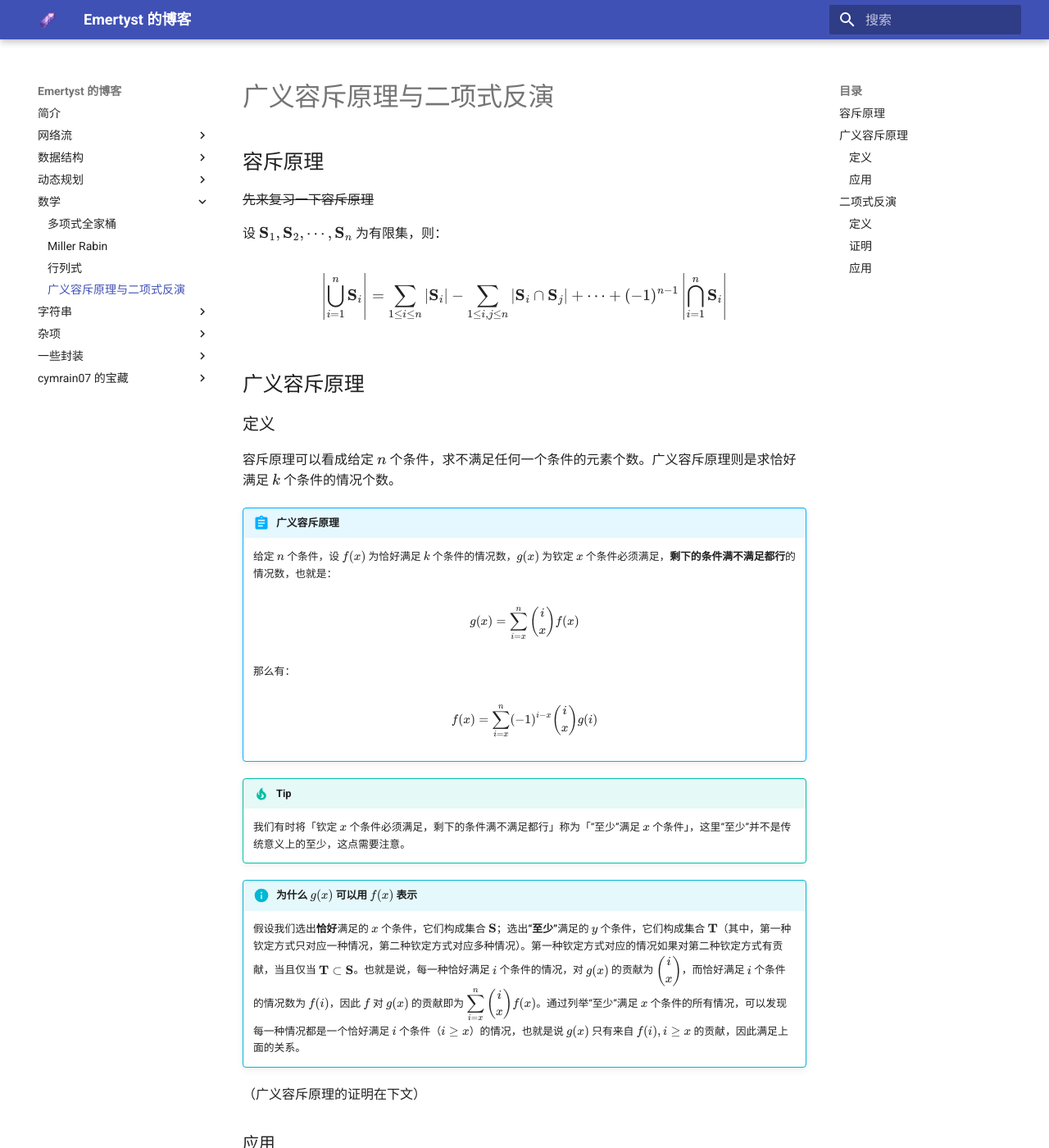
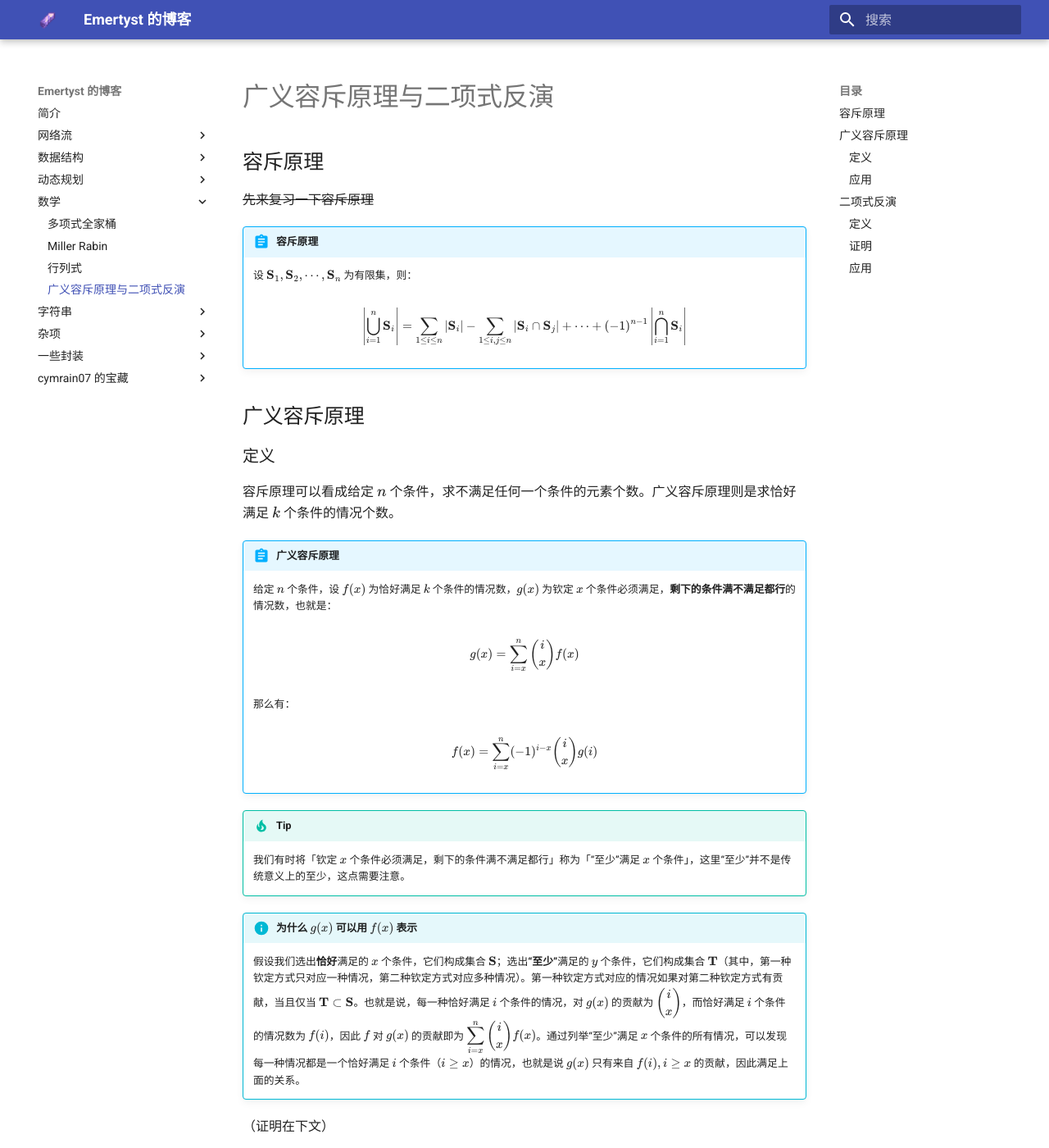
Before and after one commit to Emertyst/blog, an MkDocs documentation site: the page built from docs/notes/math/4.md, in a window 1280 px wide and 1400 px high. Shown: the whole window at 82% size. Built offline with MkDocs 1.6.1 and Material for MkDocs 9.7.7, drawn with Linux system fonts in a browser that asks for light colours.

Commit message:
modified:   docs/notes/math/4.md 	modified:   site/notes/math/4/index.html 	modified:   site/search/search_index.json 	modified:   site/sitemap.xml.gz

```diff
--- a/docs/notes/math/4.md
+++ b/docs/notes/math/4.md
@@ -38,7 +40,7 @@ $$
 
     假设我们选出**恰好**满足的 $x$ 个条件，它们构成集合 $\mathbf S$；选出**“至少”**满足的 $y$ 个条件，它们构成集合 $\mathbf T$（其中，第一种钦定方式只对应一种情况，第二种钦定方式对应多种情况）。第一种钦定方式对应的情况如果对第二种钦定方式有贡献，当且仅当 $\mathbf T \subset \mathbf S$。也就是说，每一种恰好满足 $i$ 个条件的情况，对 $g(x)$ 的贡献为 $\dbinom{i}{x}$，而恰好满足 $i$ 个条件的情况数为 $f(i)$，因此 $f$ 对 $g(x)$ 的贡献即为 $\displaystyle\sum_{i = x}^n \binom{i}{x} f(x)$。通过列举“至少”满足 $x$ 个条件的所有情况，可以发现每一种情况都是一个恰好满足 $i$ 个条件（$i \geq x$）的情况，也就是说 $g(x)$ 只有来自 $f(i), i \geq x$ 的贡献，因此满足上面的关系。
 
-（广义容斥原理的证明在下文）
+（证明在下文）
 
 ### 应用
 
```
Also changed, not shown: other parts of docs/notes/math/4.md (+6 -4 lines), site/notes/math/4/index.html, site/search/search_index.json, 1 other file.
